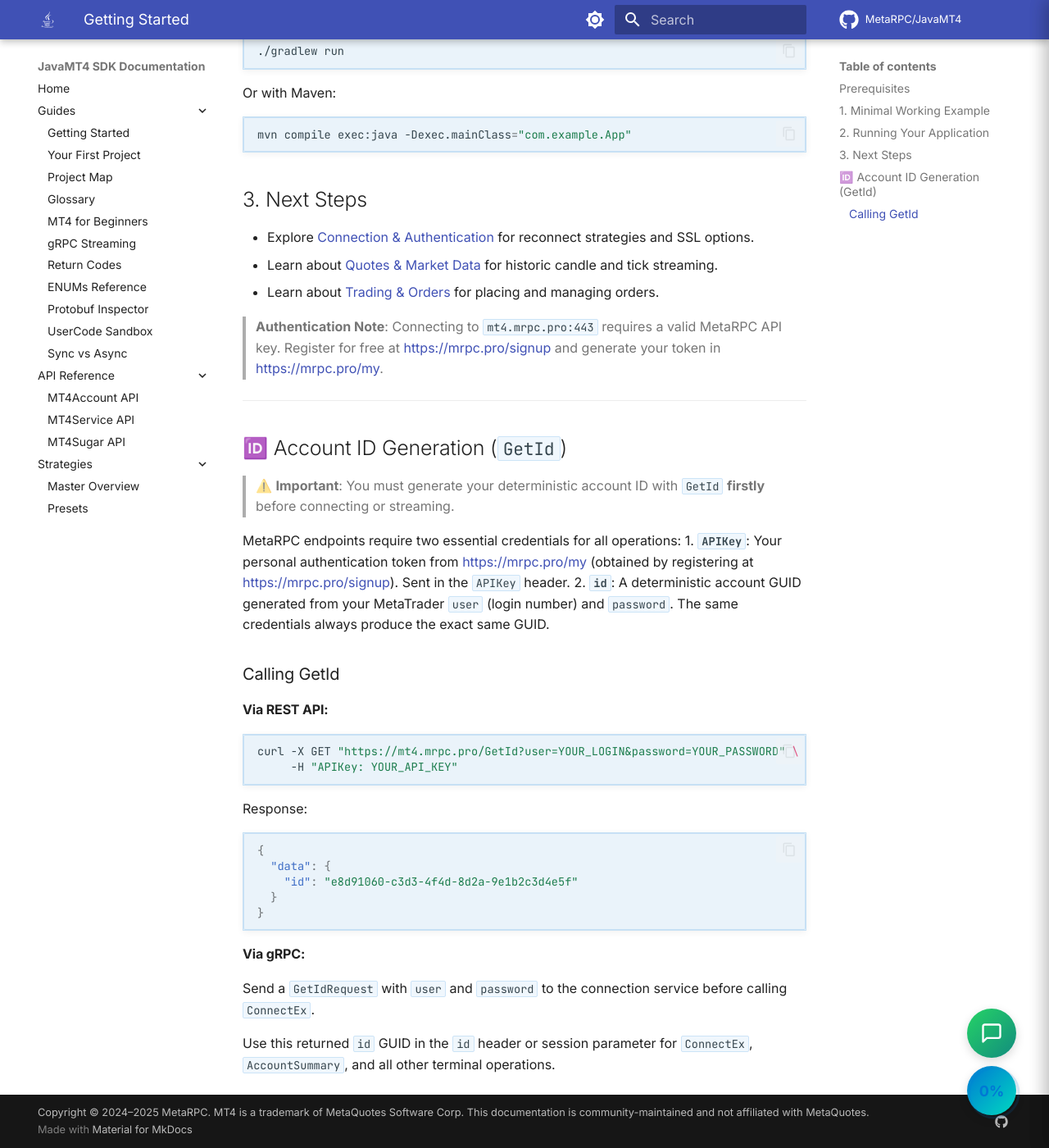
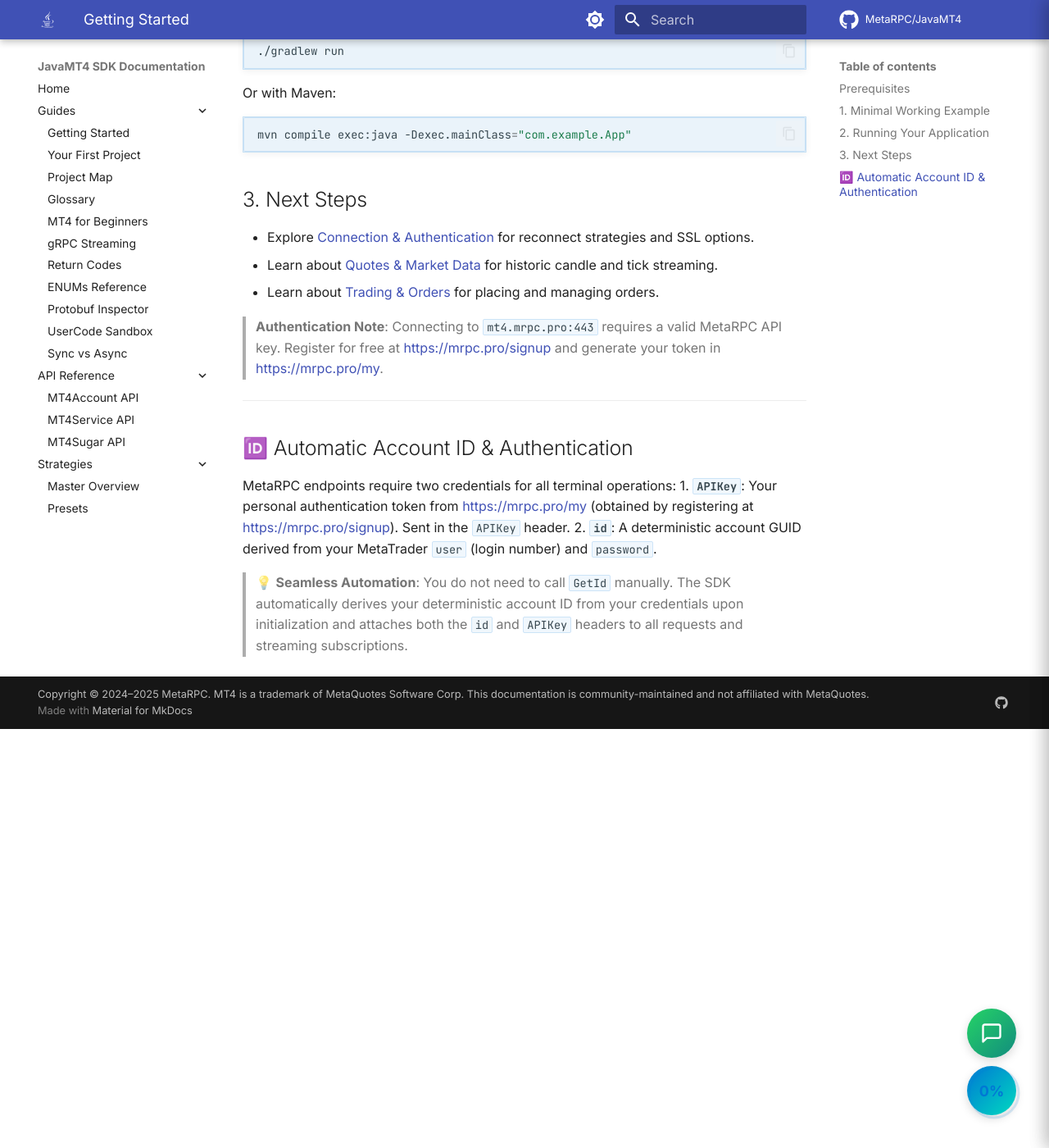
Before and after one commit to MetaRPC/JavaMT4, an MkDocs documentation site: the page built from docs/getting-started.md, in a window 1280 px wide and 1400 px high, scrolled down 2022 px. Shown: the whole window at 82% size. Built offline with MkDocs 1.6.1 and Material for MkDocs 9.7.7, drawn with Linux system fonts in a browser that asks for light colours; comment, search, counter and statistics services are not loaded.

Commit message:
feat: automate GetId and support apiKey in Account constructor

````diff
--- a/docs/getting-started.md
+++ b/docs/getting-started.md
@@ -112,32 +112,10 @@
 
 ---
 
-## 🆔 Account ID Generation (`GetId`)
+## 🆔 Automatic Account ID & Authentication
 
-> ⚠️ **Important**: You must generate your deterministic account ID with `GetId` **firstly** before connecting or streaming.
+MetaRPC endpoints require two credentials for all terminal operations:
+1. **`APIKey`**: Your personal authentication token from [https://mrpc.pro/my](https://mrpc.pro/my) (obtained by registering at [https://mrpc.pro/signup](https://mrpc.pro/signup)). Sent in the `APIKey` header.
+2. **`id`**: A deterministic account GUID derived from your MetaTrader `user` (login number) and `password`.
 
-MetaRPC endpoints require two essential credentials for all operations:
-1. **`APIKey`**: Your personal authentication token from [https://mrpc.pro/my](https://mrpc.pro/my) (obtained by registering at [https://mrpc.pro/signup](https://mrpc.pro/signup)). Sent in the `APIKey` header.
-2. **`id`**: A deterministic account GUID generated from your MetaTrader `user` (login number) and `password`. The same credentials always produce the exact same GUID.
-
-### Calling GetId
-
-#### Via REST API:
-```bash
-curl -X GET "https://mt4.mrpc.pro/GetId?user=YOUR_LOGIN&password=YOUR_PASSWORD" \
-     -H "APIKey: YOUR_API_KEY"
-```
-
-Response:
-```json
-{
-  "data": {
-    "id": "e8d91060-c3d3-4f4d-8d2a-9e1b2c3d4e5f"
-  }
-}
-```
-
-#### Via gRPC:
-Send a `GetIdRequest` with `user` and `password` to the connection service before calling `ConnectEx`.
-
-Use this returned `id` GUID in the `id` header or session parameter for `ConnectEx`, `AccountSummary`, and all other terminal operations.
+> 💡 **Seamless Automation**: You do not need to call `GetId` manually. The SDK automatically derives your deterministic account ID from your credentials upon initialization and attaches both the `id` and `APIKey` headers to all requests and streaming subscriptions.
````
Also changed, not shown: README.md (+5 -21 lines), docs/All_Guides/GETTING_STARTED.md (+5 -27 lines), docs/All_Guides/Your_First_Project.md (+5 -20 lines), docs/connection.md (+3 -12 lines), 2 other files.
